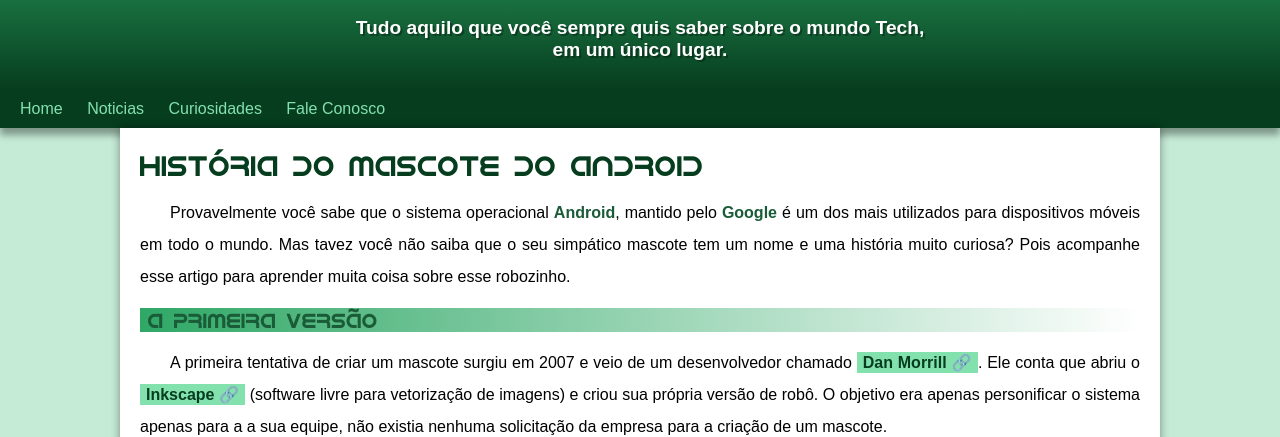
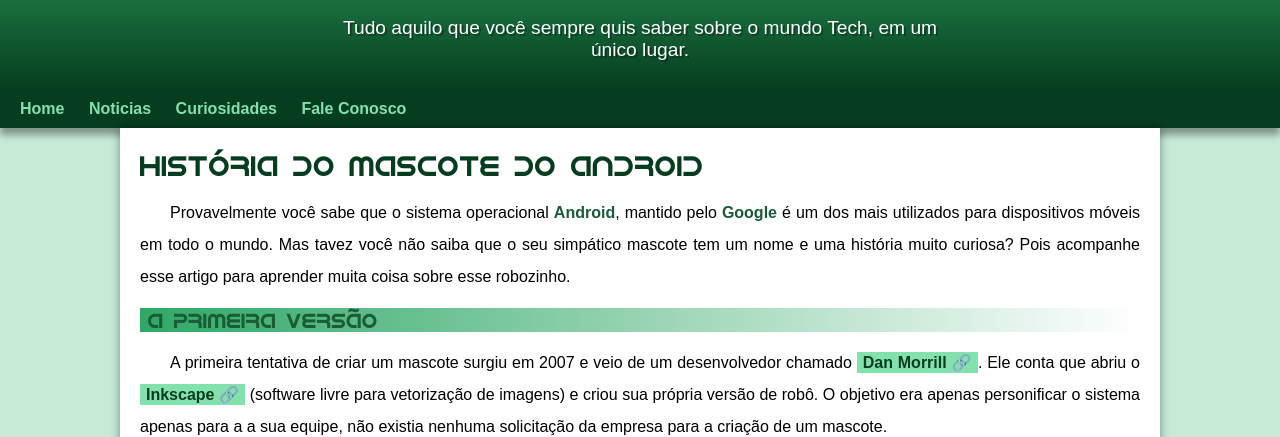
Before and after one commit to henriquevieiraa/projeto-android, a plain HTML site: page index.html in a window 1280 px wide. Shown: the part 100-537 px from the top of the page. Drawn offline with Linux system fonts and the light colour scheme.

Commit message:
nav atualizada

```diff
--- a/estilo/style.css
+++ b/estilo/style.css
@@ -53,7 +53,6 @@
 }
 
 header > p{
-    font-weight: bold;
     font-size: 1.2em;
     color: white;
     max-width: 600px;
@@ -68,6 +67,7 @@
     background-color: var(--cor5);
     padding: 10px;
     box-shadow: 0px 7px 7px rgba(0, 0, 0, 0.363);
+    font-weight: 600;
 }
 
 nav > a{
```
